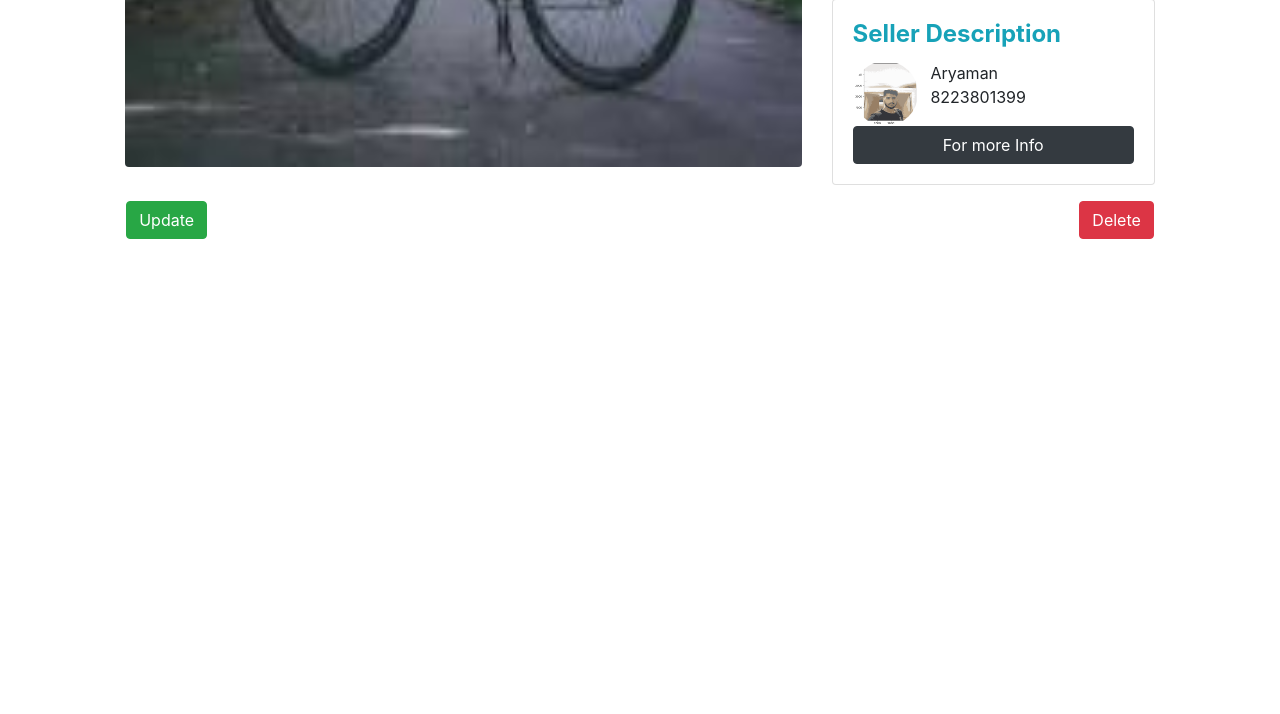
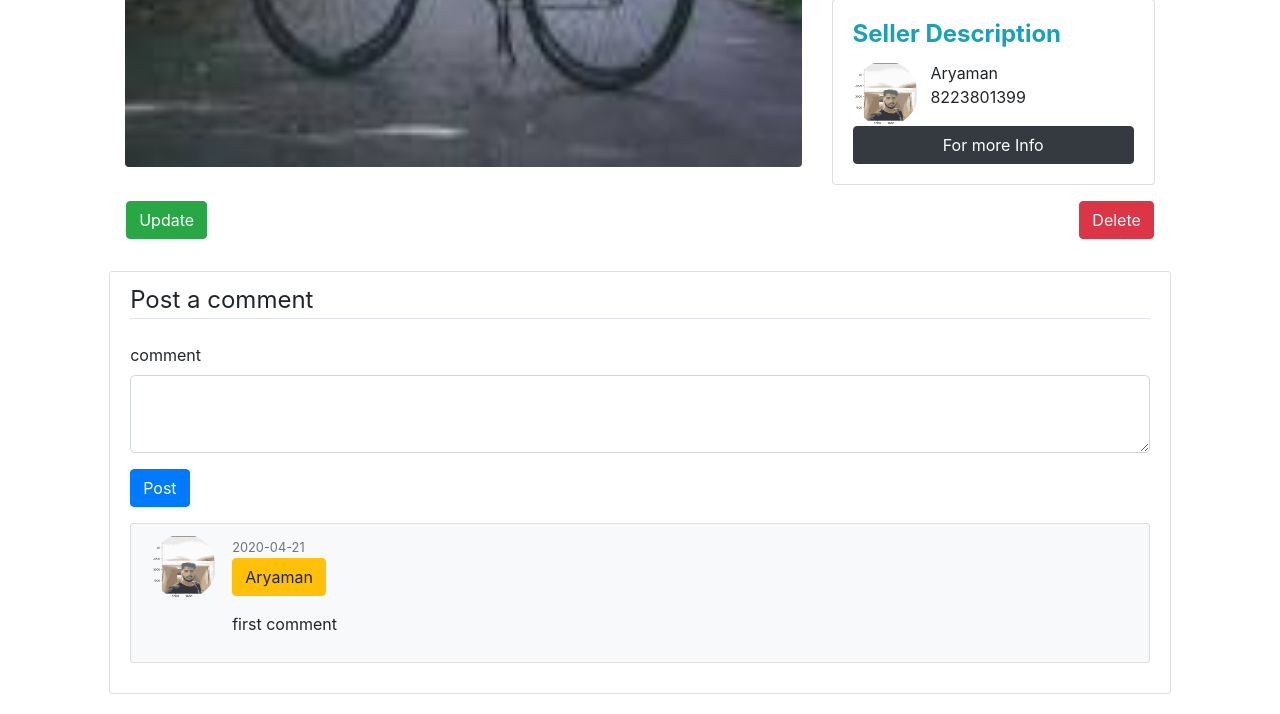
Before and after one commit to Aryamn/Project, a Flask app: page /post/1 in a window 1280 px wide. Shown: the part 529-1243 px from the top of the page. Before the commit the page ends 768 px from the top, so only its background shows below. Run offline with Flask 2, Linux system fonts and the light colour scheme; a user stored in the database is signed in; data comes from the database, SQL or seed files in the repository; both versions use the stored data as it was after the commit; some libraries are stand-ins or nearby versions.

Commit message:
added commentary

```diff
--- a/lecyc/form.py
+++ b/lecyc/form.py
@@ -121,3 +121,7 @@ class Ratings(FlaskForm):
 class Search(FlaskForm):
     time = IntegerField('start_time')
     submit = SubmitField('Search')
+
+class Commenting(FlaskForm):
+    comment = TextAreaField('comment', validators=[DataRequired()])
+    submit = SubmitField('Post')
--- a/lecyc/routes.py
+++ b/lecyc/routes.py
@@ -2,9 +2,9 @@ import random
 import os
 import stripe
 from PIL import Image
-from lecyc.models import User, Cycle
+from lecyc.models import User, Cycle , Comments
 from lecyc.form import (RegistrationForm, LoginForm, UpdateAccount,
-                        PostForm, RequestResetForm, ResetPasswordForm, Ratings ,Search)
+                        PostForm, RequestResetForm, ResetPasswordForm, Ratings ,Search,Commenting)
 from flask import abort, render_template, url_for, flash, redirect, request
 from lecyc import app, db, bcrypt, mail
 from flask_login import login_user, current_user, logout_user, login_required
@@ -353,8 +353,23 @@ def confirm(post_id):
 @app.route("/post/<post_id>",methods = [ 'GET', 'POST' ])
 @login_required
 def post(post_id):
+
+    form = Commenting()
     post = Cycle.query.get_or_404(post_id)
-    return render_template("post.html", title=post.title, post=post)
+    if form.validate_on_submit() and form.comment.data!=None:
+        comm = Comments(comment=form.comment.data,author=current_user,posting_id=post.id)
+        db.session.add(comm)
+        db.session.commit()
+        flash('Your comment has been added!', 'success')
+        return redirect(url_for('post',post_id=post.id))
+
+    elif request.method == 'GET':
+        form.comment.data=None
+
+    # Cycle.query.order_by(Cycle.date_posted.desc())
+    comments = Comments.query.filter_by(posting_id=post.id).order_by(Comments.date_posted.desc())
+
+    return render_template("post.html", title=post.title, post=post,form=form,comments=comments)
 
 @app.route("/post/<post_id>/ratings/<number>",methods = [ 'GET', 'POST' ])
 def star(number,post_id):
--- a/lecyc/templates/home.html
+++ b/lecyc/templates/home.html
@@ -1,7 +1,5 @@
 {% extends "layout.html" %}
 {% block content %}
-  <div class="collapse navbar-collapse" id="navbarSupportedContent">
-</div>
 <div class="mx-auto" style="width: 80rem;">
   <div class="card-columns">
     {%for post in posts.items%}
--- a/lecyc/templates/post.html
+++ b/lecyc/templates/post.html
@@ -128,8 +128,48 @@
             </div>
         </div>
         {% endif %}
+
     </div>
+
+    <div class="content-section">
+        <form method="POST" action="">
+            {{ form.hidden_tag() }}
+            <fieldset class="form-group">
+                <legend class="border-bottom mb-4">Post a comment</legend>
+
+                <div class="form-group">
+                    {{ form.comment.label(class="form-control-label") }}
+                    {% if form.comment.errors %}
+                        {{ form.comment(class="form-control form-control-lg is-invalid") }}
+                        <div class="invalid-feedback">
+                            {% for error in form.comment.errors %}
+                                <span>{{ error }}</span>
+                            {% endfor %}
                         </div>
+                    {% else %}
+                        {{ form.comment(class="form-control form-control-lg") }}
+                    {% endif %}
+                </div>
+
+                {{form.submit(class="btn btn-primary")}}
+            </fieldset>
+        </form>
+
+        {%for comm in comments%}
+        <article class="media content-section bg-light">
+            <img class="rounded-circle article-img" src="{{ url_for('static', filename='profile_pic/' + comm.author.image_file) }}">
+            <div class="media-body">
+              <div class="article-metadata">
+                <small class="text-muted">{{ comm.date_posted.strftime('%Y-%m-%d') }}</small>
+              </div>
+              <p class="article-content"><a href="{{url_for('user_posts',username=comm.author.username)}}" class="btn btn-warning">{{ comm.author.name}}</a></p>
+              <p class="article-content">{{ comm.comment }}</p>
+            </div>
+          </article>
+        {%endfor%}
+
+    </div>
+
 </div>
 <link rel="stylesheet" href="https://cdnjs.cloudflare.com/ajax/libs/font-awesome/4.7.0/css/font-awesome.min.css">
 {% endblock content %}
```
Also changed, not shown: lecyc/models.py (+9 -0 lines), lecyc/site.db, lecyc/static/post_pic/118866526567795169.jpg (added), lecyc/static/post_pic/55131236527047238.jpg (added), lecyc/static/post_pic/82145878796683207.jpg (added). Lines whose indentation alone changed are shown as unchanged.
